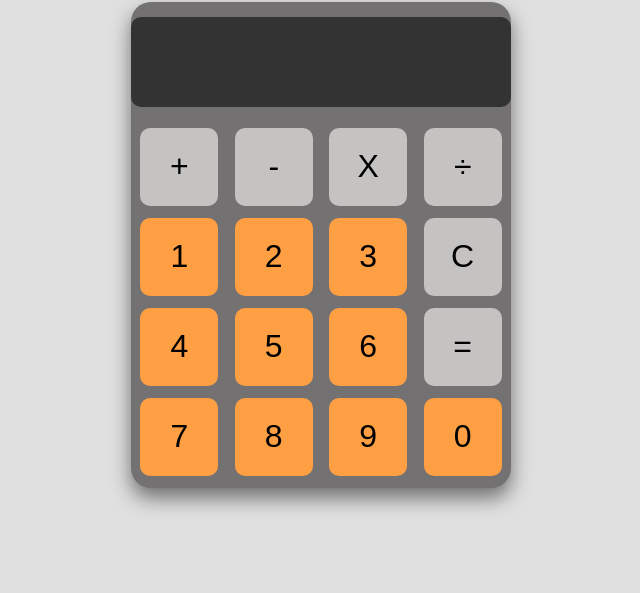
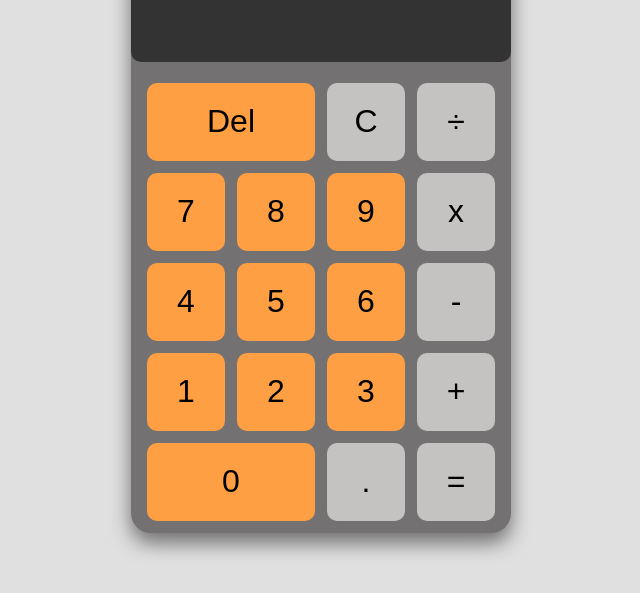
Before and after one commit to Jpulgasa/Calculator, a plain HTML site: page index.html in a window 1280 px wide. Shown: the part 203-796 px from the top of the page, without its empty margins (319-959 px from the left). Drawn offline with Linux system fonts and the light colour scheme.

Commit message:
Updated grid to add Del and dot buttons

```diff
--- a/index.html
+++ b/index.html
@@ -10,31 +10,29 @@
     <h1>Here is my first Calculator.</h1>
     <div id="container-main">
         <div id="calculator-display"></div>
-        <div id="container-operations-buttons">
 
-            <button class="calculator-operator-btns" id="addBtn">+</button>
-            <button class="calculator-operator-btns" id="subtractBtn">-</button>
-            <button class="calculator-operator-btns" id="multiplyBtn">X</button>
-            <button class="calculator-operator-btns" id="divideBtn">÷</button>
-        </div>
-        <div id="container-firstNumbers-buttons">
-            <button class="calculator-btns" id="oneBtn">1</button>
-            <button class="calculator-btns" id="twoBtn">2</button>
-            <button class="calculator-btns" id="threeBtn">3</button>
-            <button class="calculator-operator-btns" id="clearBtn">C</button>
-        </div>
-        <div id="container-secondNumbers-buttons">
-            <button class="calculator-btns" id="fourBtn">4</button>
-            <button class="calculator-btns" id="fiveBtn">5</button>
-            <button class="calculator-btns" id="sixBtn">6</button>
-            <button class="calculator-operator-btns" id="equalBtn">=</button>
-        </div>
-        <div id="container-thirdNumbers-buttons">
-            <button class="calculator-btns" id="sevenBtn">7</button>
-            <button class="calculator-btns" id="eightBtn">8</button>
-            <button class="calculator-btns" id="nineBtn">9</button>
-            <button class="calculator-btns" id="zeroBtn">0</button>
-        </div>
+        <button class="span-two" id="DelButton">Del</button>
+        <button class="calculator-operator-btns" id="cButton">C</button>
+        <button class="calculator-operator-btns" id="divideBtn">÷</button>
+
+        <button class="calculator-btns" id="sevenBtn">7</button>
+        <button class="calculator-btns" id="eightBtn">8</button>
+        <button class="calculator-btns" id="nineBtn">9</button>
+        <button class="calculator-operator-btns" id="multiplyBtn">x</button>
+
+        <button class="calculator-btns" id="fourBtn">4</button>
+        <button class="calculator-btns" id="fiveBtn">5</button>
+        <button class="calculator-btns" id="sixBtn">6</button>
+        <button class="calculator-operator-btns" id="subtractBtn">-</button>
+
+        <button class="calculator-btns" id="oneBtn">1</button>
+        <button class="calculator-btns" id="twoBtn">2</button>
+        <button class="calculator-btns" id="threeBtn">3</button>
+        <button class="calculator-operator-btns" id="addBtn">+</button>
+
+        <button class="span-two" id="zeroBtn">0</button>
+        <button class="calculator-operator-btns" id="dotBtn">.</button>
+        <button class="calculator-operator-btns" id="equalBtn">=</button>
     </div>
 
     <script src="script.js"></script>
--- a/script.js
+++ b/script.js
@@ -37,7 +37,7 @@ function operate (operator, numberOne, numberTwo) {
         return add(numberOne, numberTwo);
     } else if (operator === "-") {
         return subtract(numberOne, numberTwo);
-    } else if (operator === "X") {
+    } else if (operator === "x") {
         return multiply(numberOne, numberTwo);
     } else if (operator === "÷") {
         return divide(numberOne, numberTwo);
--- a/styles.css
+++ b/styles.css
@@ -57,6 +57,11 @@ button {
     font-size: xx-large;
 }
 
+.span-two {
+    width: 168px;
+    border-radius: 10px;
+}
+
 button:hover {
     background-color: #ff7b0089;
     cursor: pointer;
```
